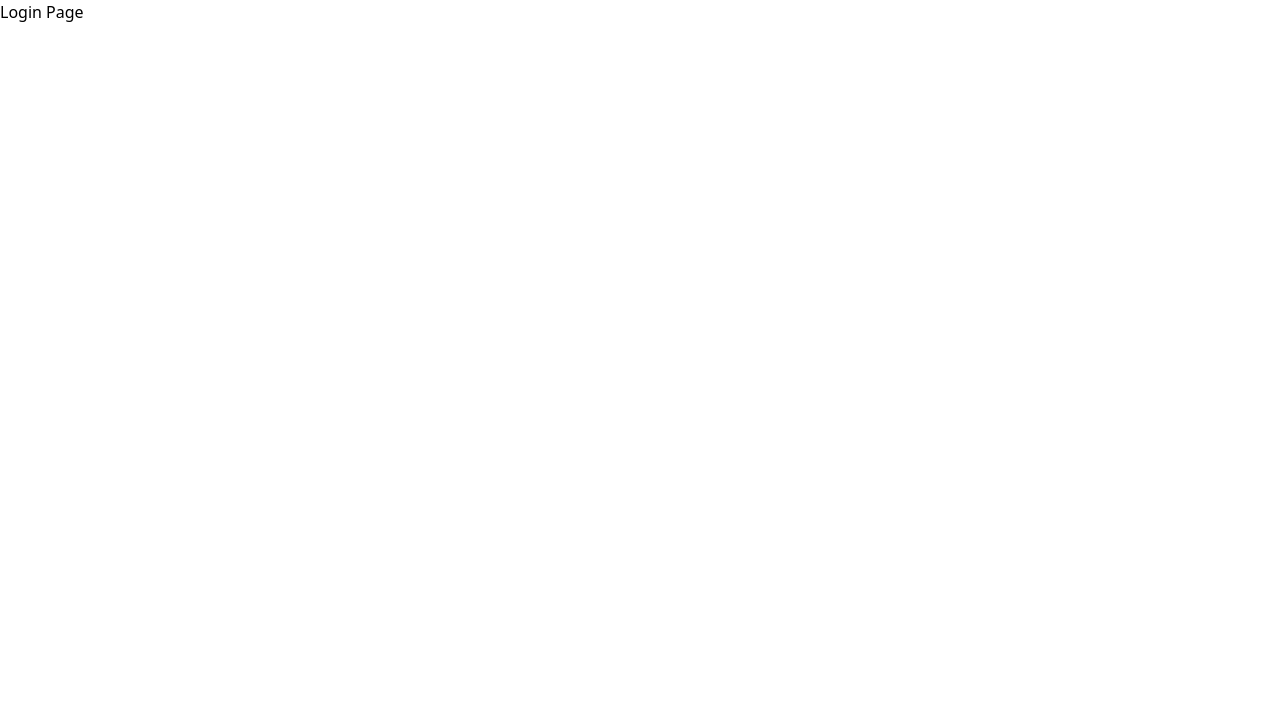
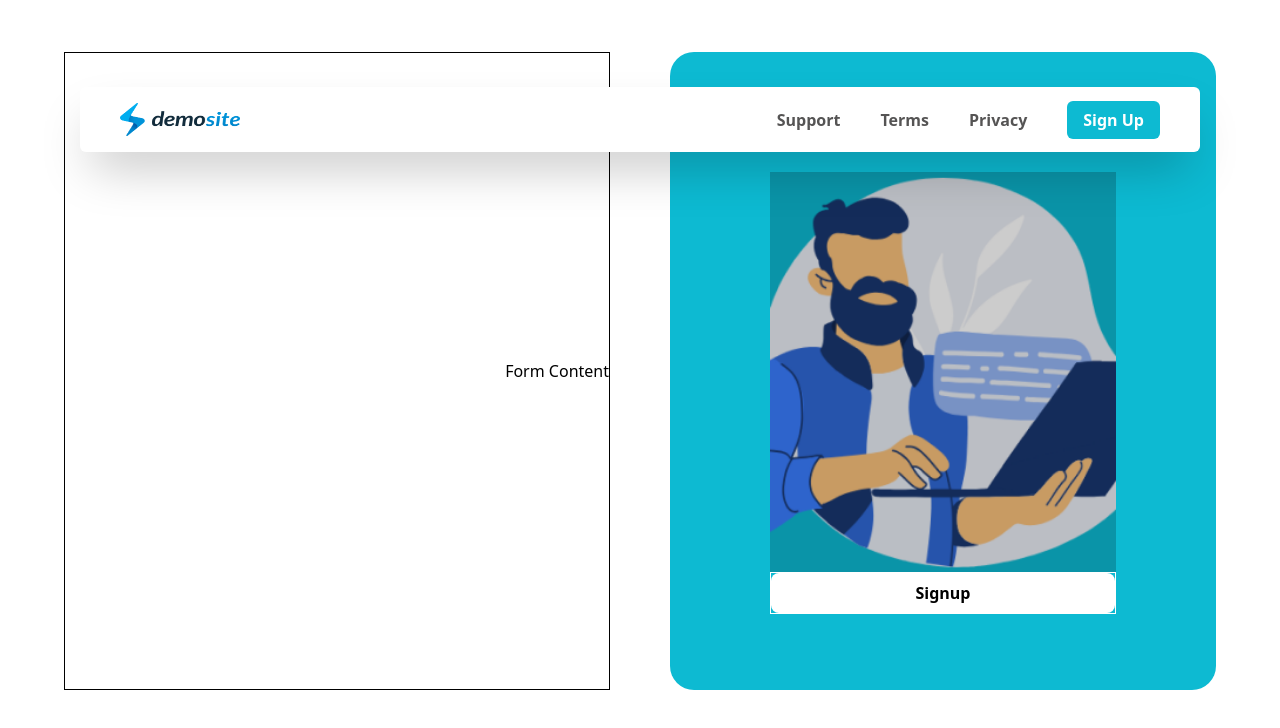
Before and after one commit to Rafidulemon/hr_mgt, a React (Vite) app: page /auth/login in a window 1280 px wide. Shown: the top 728 px of the page. Built offline with nearby package versions, Linux system fonts and the light colour scheme.

Commit message:
initial  design

```diff
--- a/src/pages/auth/Login.tsx
+++ b/src/pages/auth/Login.tsx
@@ -1,11 +1,37 @@
-import React from 'react'
-
+import Button from "../../components/atoms/buttons/Button";
+import Text from "../../components/atoms/Text/Text";
+import Header from "../../components/navigations/Header";
 function LoginPage() {
   return (
-    <div>
-      Login Page
+    <div className="h-screen">
+      <div className="fixed mt-[87px] w-full">
+        <Header />
+      </div>
+      <div className="px-[64px] pt-[52px] pb-[110px] grid grid-cols-2 gap-[60px] h-full">
+        <div className="col-span-1 border border-black flex justify-end items-center">
+          <div>Form Content</div>
+        </div>
+        <div className="col-span-1 rounded-3xl bg-[#0DBAD2] flex justify-center items-center px-[100px] py-[120px] overflow-hidden">
+          <div className="w-full h-full">
+            <div
+              style={{
+                backgroundImage: "url(/login.png)",
+                backgroundSize: "cover",
+                backgroundPosition: "center",
+                height: "400px",
+              }}
+              className="w-full"
+            ></div>
+            <div className="row-span-1 flex items-end border border-white">
+              <Button theme="white" isWidthFull>
+                <Text text="Signup" className="text-[16px] font-semibold" />
+              </Button>
+            </div>
+          </div>
+        </div>
+      </div>
     </div>
-  )
+  );
 }
 
-export default LoginPage
+export default LoginPage;
```
Also changed, not shown: public/login.png (added).
